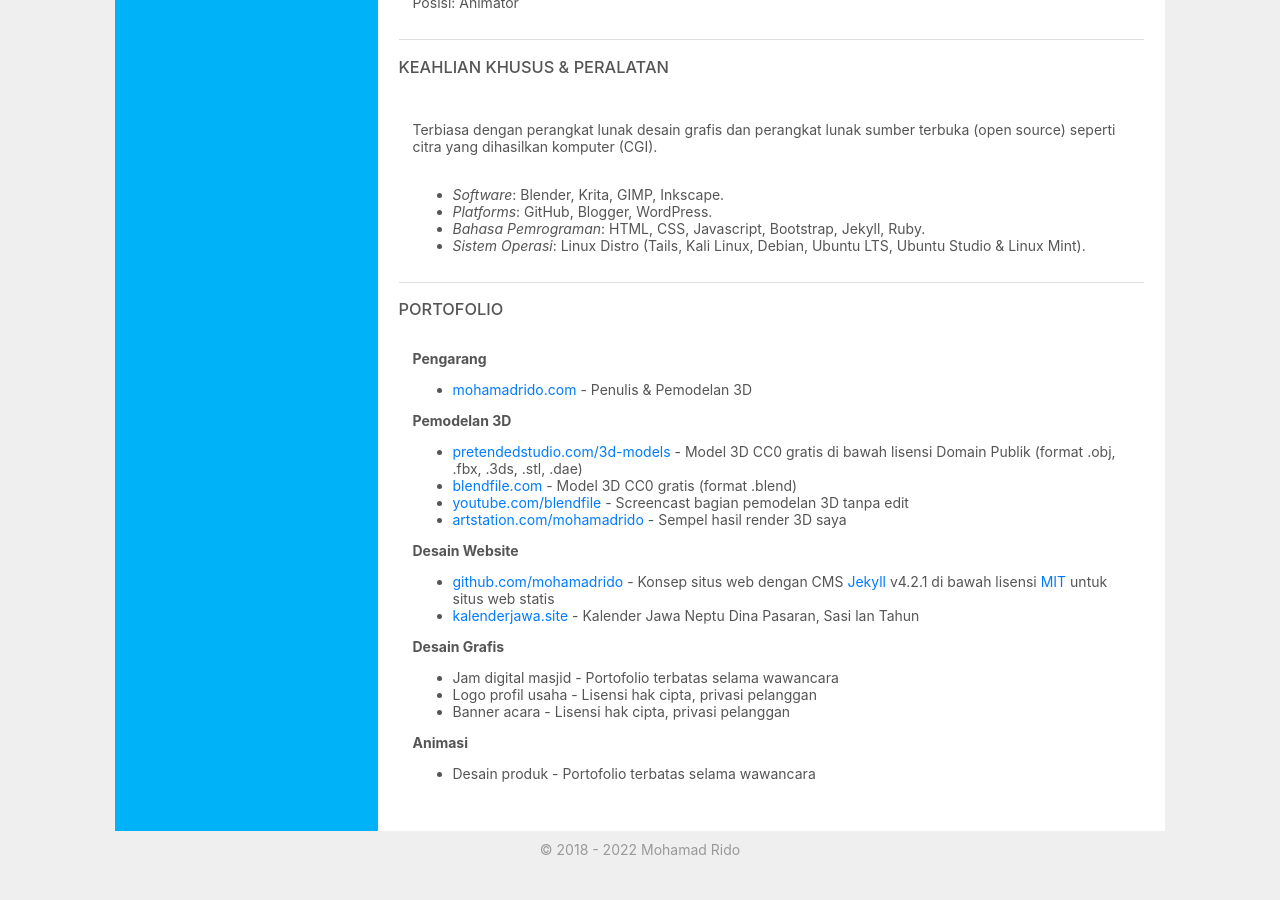
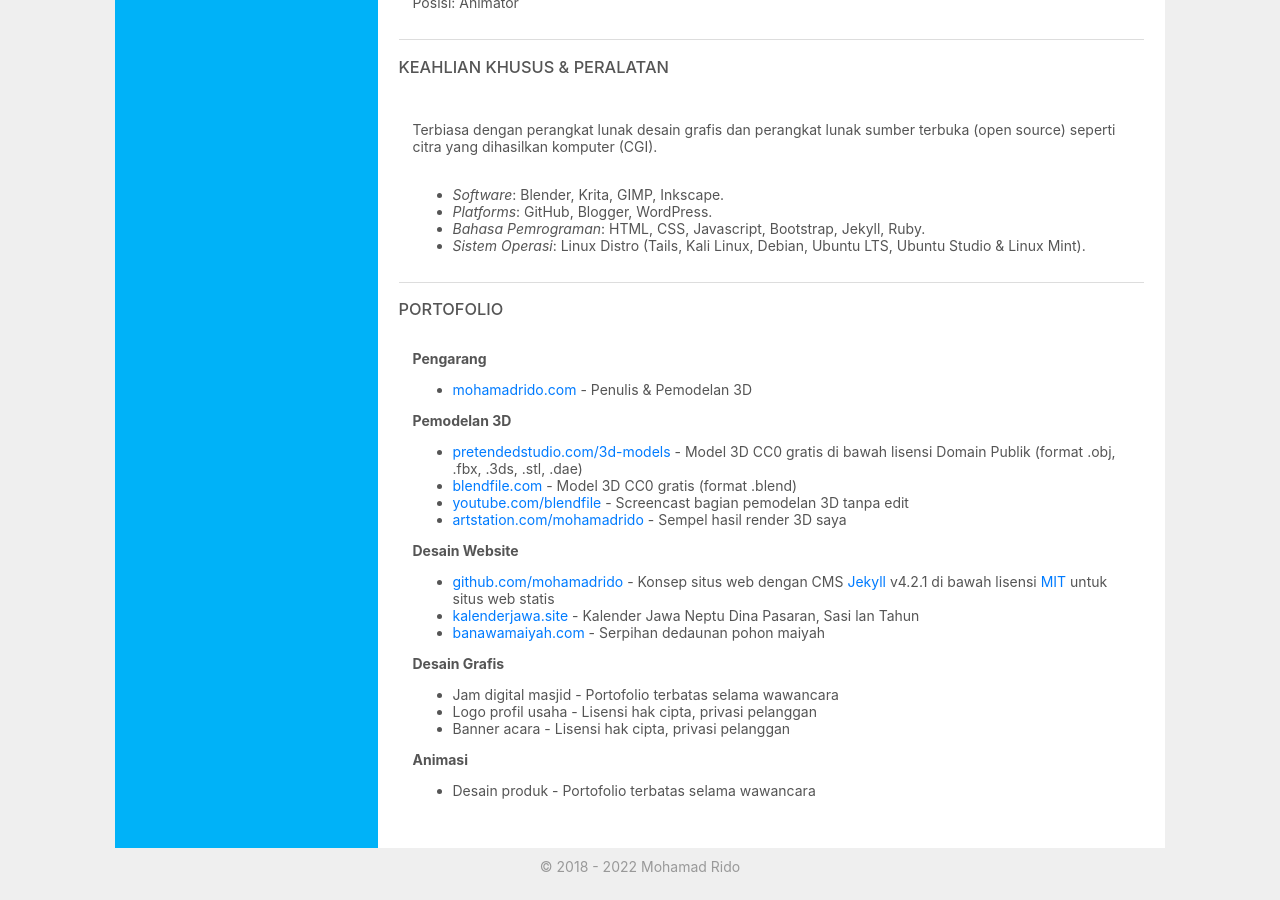
Before and after one commit to mohamadrido/about, a Jekyll site: the page built from id.html, in a window 1280 px wide and 900 px high, scrolled down 958 px. Built offline with Jekyll 4.4.1, drawn with Linux system fonts in a browser that asks for light colours.

Commit message:
Update id.html

```diff
--- a/id.html
+++ b/id.html
@@ -140,7 +140,8 @@
     <b>Desain Website</b>
       <ul>
       <li><a href="https://github.com/mohamadrido">github.com/mohamadrido</a> - Konsep situs web dengan CMS <a href="https://jekyllrb.com">Jekyll</a> v4.2.1 di bawah lisensi <a href="https://mit-license.org">MIT</a> untuk situs web statis</li>
-      <li><a href="http://kalenderjawa.site/">kalenderjawa.site</a> - Kalender Jawa Neptu Dina Pasaran, Sasi lan Tahun</li>
+      <li><a href="http://kalenderjawa.site">kalenderjawa.site</a> - Kalender Jawa Neptu Dina Pasaran, Sasi lan Tahun</li>
+      <li><a href="https://www.banawamaiyah.com" rel="nofollow">banawamaiyah.com</a> - Serpihan dedaunan pohon maiyah</li>
       </ul>
     <b>Desain Grafis</b>
       <ul>
```
